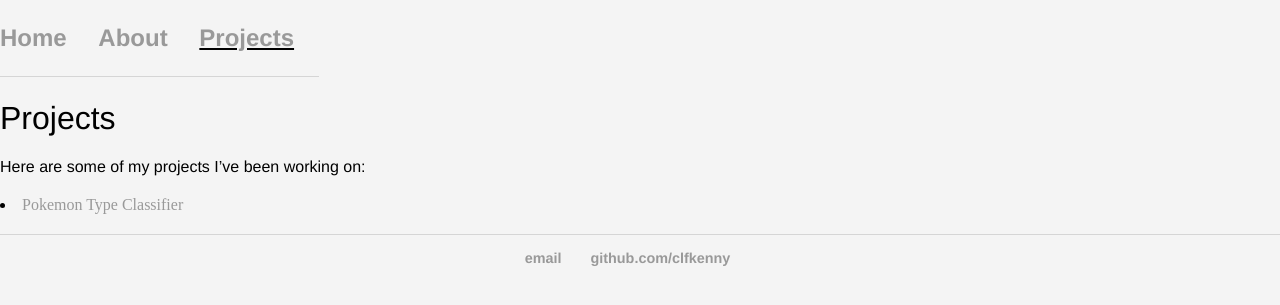
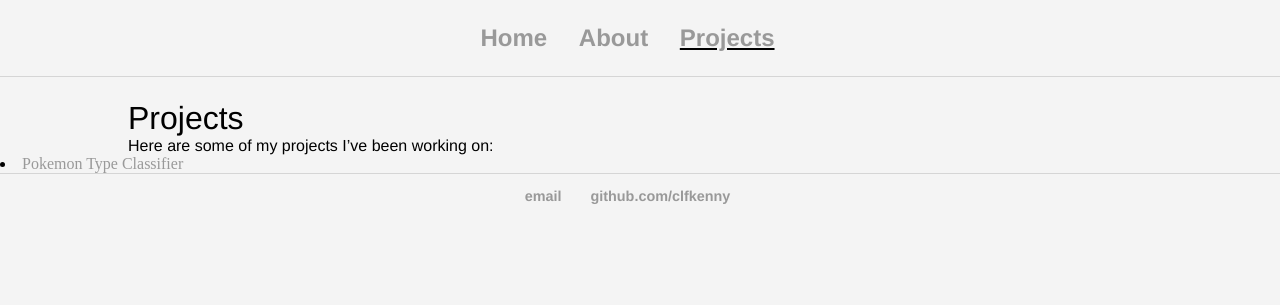
Before and after one commit to clfkenny/clfkenny.github.io, a Jekyll site: the page built from projects/index.md, in a window 1280 px wide. Shown: the top 305 px of the page. Built offline with Jekyll 4.4.1, drawn with Linux system fonts in a browser that asks for light colours.

Commit message:
Update main.css

```diff
--- a/css/main.css
+++ b/css/main.css
@@ -10,6 +10,7 @@ nav {
     overflow: hidden;
     position: fixed;
     top: 0;
+    width: 100%;
 }
 nav ul, footer ul {
     font-family:'Helvetica', 'Arial', 'Sans-Serif';
@@ -59,3 +60,9 @@ ul.posts {
 ul.posts li {
     list-style: none;
 }
+
+h1, h3, p, a{
+    width: 80%;
+    margin:auto;
+    horizontal-align: center;
+}
```
